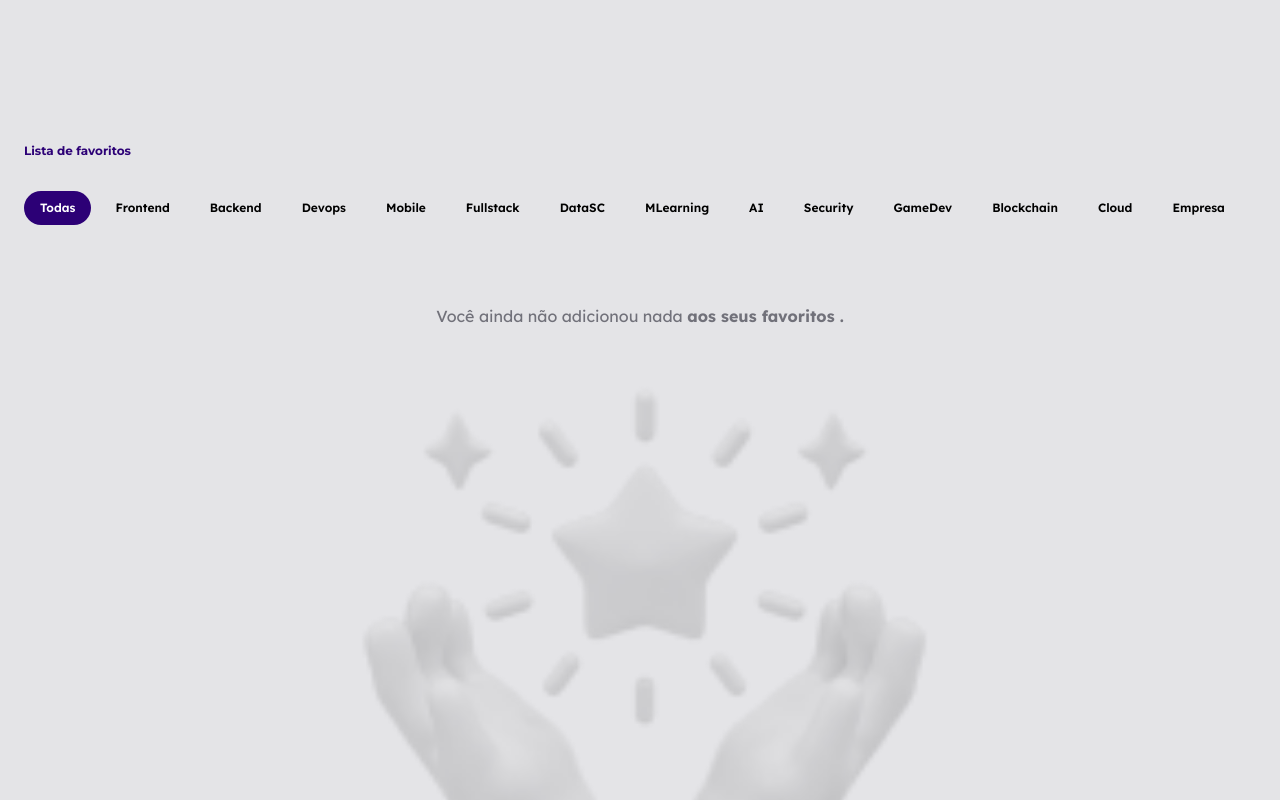
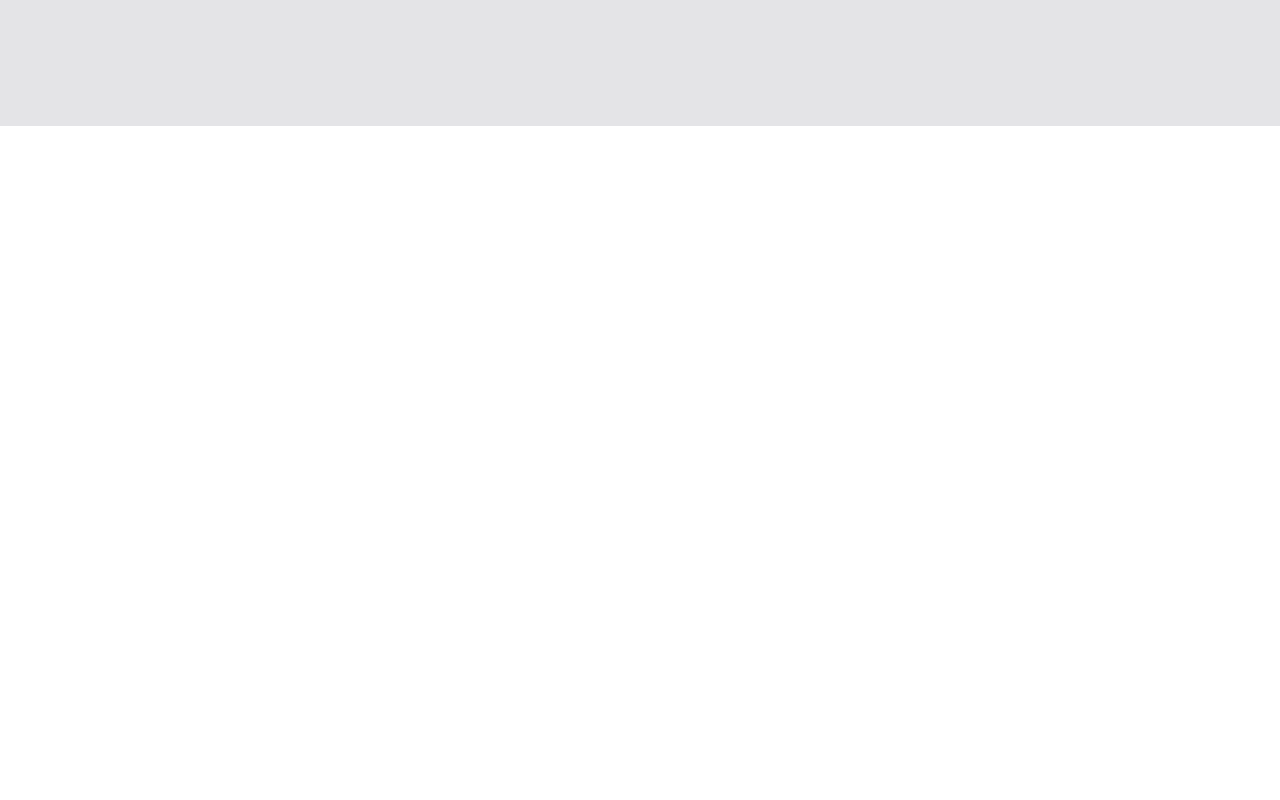
Before and after one commit to dinhoSilwa/StarHub-connect, a React (Vite) app: page / in a window 1280 px wide. Shown: the part 1460-2260 px from the top of the page. After the commit the page ends 1586 px from the top, so only its background shows below. Built offline with nearby package versions, Linux system fonts and the light colour scheme.

Commit message:
FIX : path name

```diff
--- a/src/components/Home.tsx
+++ b/src/components/Home.tsx
@@ -1,6 +1,6 @@
 import { BannerSection } from "./Banner/Banner";
 import { Header } from "./Header";
-import { FavoriteList } from "./Favoritelist/FavoriteList";
+import { FavoriteList } from "./Favoritelist/FavoriteListComp";
 import { SearchUser } from "./Search/SearchUser";
 
 export const HomePage = () => {
@@ -11,7 +11,7 @@ export const HomePage = () => {
         <BannerSection />
         <SearchUser />
         <FavoriteList />
-        <FavoriteList />
+
 
       </main>
     </>
```
Also changed, not shown: src/components/favoritelist/FavoriteListComp.tsx (renamed from src/components/favoritelist/FavoriteList.tsx).
